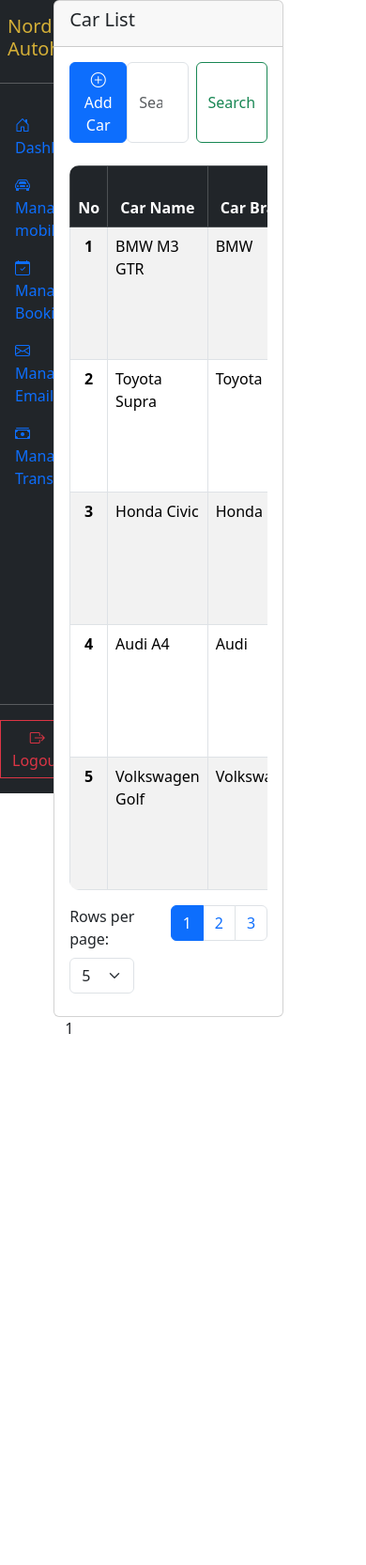
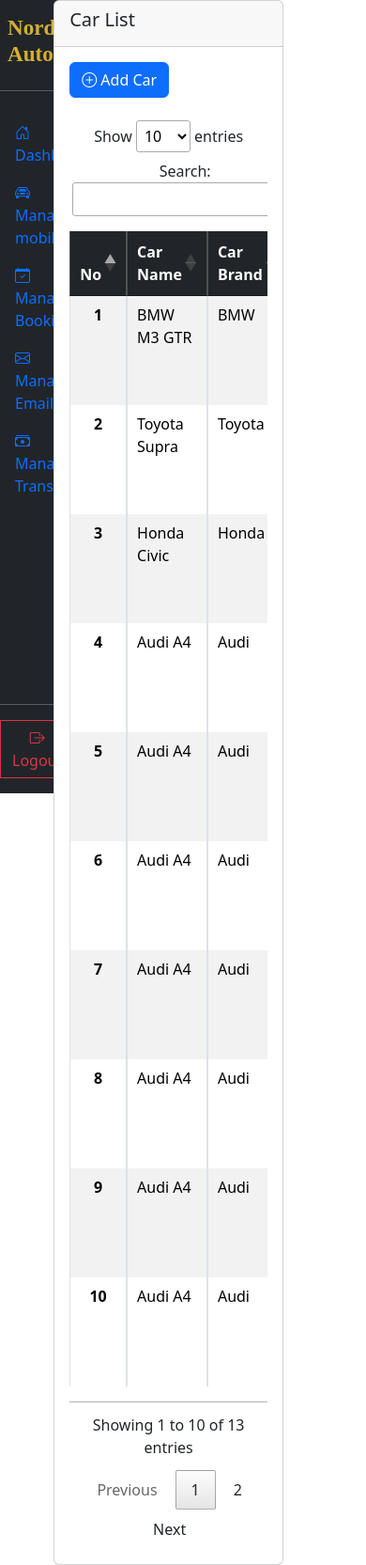
Before and after one commit to HSR777/showroom-mobil, a PHP site: page /admin/manajemen-mobil.php in a window 390 px wide. Shown: the whole page at 94% size. Before the commit the page ends 1100 px from the top, so only its background shows below. Run offline with PHP 8.4, Linux system fonts and the light colour scheme; some libraries are stand-ins or nearby versions.

Commit message:
update manajemen mobil

```diff
--- a/views/admin/manajemen-mobil.php
+++ b/views/admin/manajemen-mobil.php
@@ -8,6 +8,8 @@
     <!-- Bootstrap CSS -->
     <link href="https://cdn.jsdelivr.net/npm/bootstrap@5.3.3/dist/css/bootstrap.min.css" rel="stylesheet">
     <link rel="stylesheet" href="../../statics/css/admin/content-wrapper.css">
+    <!-- DataTables CSS -->
+    <link rel="stylesheet" href="https://cdn.datatables.net/1.13.6/css/jquery.dataTables.min.css">
 </head>
 
 <body>
@@ -30,43 +32,41 @@
                                 <i class="bi bi-plus-circle"></i>
                                 Add Car
                             </a>
-                            <form class="d-flex mb-3" role="search">
-                                <input class="form-control me-2" type="search" placeholder="Search" aria-label="Search">
-                                <button class="btn btn-outline-success" type="submit">Search</button>
-                            </form>
                         </div>
                         <!-- table start -->
                         <div class="table-responsive">
-                            <table id="carTable" class="table table-bordered table-hover table-striped" style="border-radius: 10px; overflow: hidden;">
+                            <table id="carTable" class="table table-bordered table-hover table-striped py-3">
                                 <thead class="table-dark">
                                     <tr>
-                                        <th scope="col" class="p-2 text-center">No</th>
-                                        <th scope="col" class="p-2 text-center">Car Name</th>
-                                        <th scope="col" class="p-2 text-center">Car Brand</th>
-                                        <th scope="col" class="p-2 text-center">Car Type</th>
-                                        <th scope="col" class="p-2 text-center">Car Price</th>
-                                        <th scope="col" class="p-2 text-center">Stock</th>
-                                        <th scope="col" class="p-2 text-center">Last Updated</th>
-                                        <th scope="col" class="p-2 text-center">Actions</th>
+                                        <th scope="col">No</th>
+                                        <th scope="col">Car Name</th>
+                                        <th scope="col">Car Brand</th>
+                                        <th scope="col">Car Type</th>
+                                        <th scope="col">Car Price</th>
+                                        <th scope="col">Stock</th>
+                                        <th scope="col">Last Updated</th>
+                                        <th scope="col">Actions</th>
                                     </tr>
                                 </thead>
                                 <tbody id="carTableBody">
                                     <?php
-                                    $cars = [
+                                    foreach (
+                                        [
                                             ['name' => 'BMW M3 GTR', 'brand' => 'BMW', 'type' => 'Sport', 'price' => 'Rp. 15,000,000,000.00', 'stock' => 1, 'updated' => '12-09-2025 16:00:00'],
                                             ['name' => 'Toyota Supra', 'brand' => 'Toyota', 'type' => 'Sport', 'price' => 'Rp. 1,500,000,000.00', 'stock' => 3, 'updated' => '10-08-2025 14:30:00'],
                                             ['name' => 'Honda Civic', 'brand' => 'Honda', 'type' => 'Sedan', 'price' => 'Rp. 500,000,000.00', 'stock' => 5, 'updated' => '05-07-2025 10:00:00'],
                                             ['name' => 'Audi A4', 'brand' => 'Audi', 'type' => 'Sedan', 'price' => 'Rp. 800,000,000.00', 'stock' => 4, 'updated' => '01-06-2025 12:00:00'],
-                                        ['name' => 'Volkswagen Golf', 'brand' => 'Volkswagen', 'type' => 'Hatchback', 'price' => 'Rp. 600,000,000.00', 'stock' => 6, 'updated' => '15-05-2025 09:00:00'],
-                                        ['name' => 'Mercedes-Benz GLE', 'brand' => 'Mercedes-Benz', 'type' => 'SUV', 'price' => 'Rp. 2,000,000,000.00', 'stock' => 2, 'updated' => '20-04-2025 14:00:00'],
-                                        ['name' => 'Porsche 911', 'brand' => 'Porsche', 'type' => 'Sport', 'price' => 'Rp. 20,000,000,000.00', 'stock' => 1, 'updated' => '10-03-2025 16:30:00'],
-                                        ['name' => 'Volvo XC90', 'brand' => 'Volvo', 'type' => 'SUV', 'price' => 'Rp. 1,800,000,000.00', 'stock' => 3, 'updated' => '05-03-2025 11:00:00'],
-                                        ['name' => 'Ferrari F8 Tributo', 'brand' => 'Ferrari', 'type' => 'Sport', 'price' => 'Rp. 25,000,000,000.00', 'stock' => 1, 'updated' => '25-02-2025 15:00:00'],
-                                        ['name' => 'Lamborghini Huracan', 'brand' => 'Lamborghini', 'type' => 'Sport', 'price' => 'Rp. 30,000,000,000.00', 'stock' => 1, 'updated' => '15-02-2025 13:00:00'],
-                                        ['name' => 'Peugeot 208', 'brand' => 'Peugeot', 'type' => 'Hatchback', 'price' => 'Rp. 400,000,000.00', 'stock' => 7, 'updated' => '10-01-2025 10:00:00'],
-                                        ['name' => 'Renault Clio', 'brand' => 'Renault', 'type' => 'Hatchback', 'price' => 'Rp. 350,000,000.00', 'stock' => 8, 'updated' => '05-01-2025 09:30:00']
-                                    ];
-                                    foreach ($cars as $index => $car): ?>
+                                            ['name' => 'Audi A4', 'brand' => 'Audi', 'type' => 'Sedan', 'price' => 'Rp. 800,000,000.00', 'stock' => 4, 'updated' => '01-06-2025 12:00:00'],
+                                            ['name' => 'Audi A4', 'brand' => 'Audi', 'type' => 'Sedan', 'price' => 'Rp. 800,000,000.00', 'stock' => 4, 'updated' => '01-06-2025 12:00:00'],
+                                            ['name' => 'Audi A4', 'brand' => 'Audi', 'type' => 'Sedan', 'price' => 'Rp. 800,000,000.00', 'stock' => 4, 'updated' => '01-06-2025 12:00:00'],
+                                            ['name' => 'Audi A4', 'brand' => 'Audi', 'type' => 'Sedan', 'price' => 'Rp. 800,000,000.00', 'stock' => 4, 'updated' => '01-06-2025 12:00:00'],
+                                            ['name' => 'Audi A4', 'brand' => 'Audi', 'type' => 'Sedan', 'price' => 'Rp. 800,000,000.00', 'stock' => 4, 'updated' => '01-06-2025 12:00:00'],
+                                            ['name' => 'Audi A4', 'brand' => 'Audi', 'type' => 'Sedan', 'price' => 'Rp. 800,000,000.00', 'stock' => 4, 'updated' => '01-06-2025 12:00:00'],
+                                            ['name' => 'Audi A4', 'brand' => 'Audi', 'type' => 'Sedan', 'price' => 'Rp. 800,000,000.00', 'stock' => 4, 'updated' => '01-06-2025 12:00:00'],
+                                            ['name' => 'Audi A4', 'brand' => 'Audi', 'type' => 'Sedan', 'price' => 'Rp. 800,000,000.00', 'stock' => 4, 'updated' => '01-06-2025 12:00:00'],
+                                            ['name' => 'Volkswagen Golf', 'brand' => 'Volkswagen', 'type' => 'Hatchback', 'price' => 'Rp. 600,000,000.00', 'stock' => 6, 'updated' => '15-05-2025 09:00:00']
+                                        ] as $index => $car
+                                    ): ?>
                                         <tr>
                                             <th scope="row" class="text-center"><?= $index + 1 ?></th>
                                             <td><?= $car['name'] ?></td>
@@ -89,38 +89,12 @@
                             </table>
                         </div>
                         <!-- table end -->
-                        <!-- filter start -->
-                        <div class="d-flex justify-content-between mb-2">
-                            <!-- Row per page start -->
-                            <div>
-                                <label for="rowsPerPage" class="form-label me-2">Rows per page:</label>
-                                <select id="rowsPerPage" class="form-select" style="width: auto; display: inline-block;">
-                                    <option value="5">5</option>
-                                    <option value="10">10</option>
-                                    <option value="15">15</option>
-                                    <option value="20">20</option>
-                                    <option value="25">25</option>
-                                </select>
-                            </div>
-                            <!-- Row per page End -->
-                            <!-- Pagination start -->
-                            <nav aria-label="Page navigation example">
-                                <ul id="pagination" class="pagination">
-                                    <!-- Pagination items will be dynamically generated -->
-                                </ul>
-                            </nav>
-                            <!-- Pagination end -->
-                        </div>
-                        <!-- filter end -->
                     </div>
                 </div>
                 <!-- Row Card Table End-->
                 <!-- modal add car -->
-                <?= include ('modal-add-mobil.php'); ?>
+                <?php include('modal-add-mobil.php'); ?>
                 <!-- modal add car End-->
-
-
-
             </div>
         </div>
         <!-- Wrapper End -->
@@ -128,75 +102,14 @@
 
     <!-- Bootstrap JS Bundle with Popper -->
     <script src="https://cdn.jsdelivr.net/npm/bootstrap@5.3.3/dist/js/bootstrap.bundle.min.js"></script>
+    <!-- jQuery and DataTables JS -->
+    <script src="https://code.jquery.com/jquery-3.7.0.min.js"></script>
+    <script src="https://cdn.datatables.net/1.13.6/js/jquery.dataTables.min.js"></script>
     <script>
-        const rowsPerPageSelect = document.getElementById('rowsPerPage');
-        const carTableBody = document.getElementById('carTableBody');
-        const pagination = document.getElementById('pagination');
-        const cars = <?= json_encode($cars) ?>;
-
-        let currentPage = 1;
-        let rowsPerPage = parseInt(rowsPerPageSelect.value);
-
-        function displayTable() {
-            carTableBody.innerHTML = '';
-            const start = (currentPage - 1) * rowsPerPage;
-            const end = start + rowsPerPage;
-            const paginatedCars = cars.slice(start, end);
-
-            paginatedCars.forEach((car, index) => {
-                const row = `
-                    <tr>
-                        <th scope="row" class="text-center">${start + index + 1}</th>
-                        <td>${car.name}</td>
-                        <td>${car.brand}</td>
-                        <td>${car.type}</td>
-                        <td>${car.price}</td>
-                        <td>${car.stock}</td>
-                        <td>${car.updated}</td>
-                        <td>
-                            <a href="#" class="btn btn-info">
-                                <i class="bi bi-pencil-square"></i> Edit
-                            </a>
-                            <a href="#" class="btn btn-outline-danger">
-                                <i class="bi bi-trash"></i> Delete
-                            </a>
-                        </td>
-                    </tr>
-                `;
-                carTableBody.innerHTML += row;
+        $(document).ready(function() {
+            $('#carTable').DataTable({
             });
-        }
-
-        function setupPagination() {
-            pagination.innerHTML = '';
-            const pageCount = Math.ceil(cars.length / rowsPerPage);
-
-            for (let i = 1; i <= pageCount; i++) {
-                const pageItem = `
-                    <li class="page-item ${i === currentPage ? 'active' : ''}">
-                        <a class="page-link" href="#" onclick="changePage(${i})">${i}</a>
-                    </li>
-                `;
-                pagination.innerHTML += pageItem;
-            }
-        }
-
-        function changePage(page) {
-            currentPage = page;
-            displayTable();
-            setupPagination();
-        }
-
-        rowsPerPageSelect.addEventListener('change', () => {
-            rowsPerPage = parseInt(rowsPerPageSelect.value);
-            currentPage = 1;
-            displayTable();
-            setupPagination();
         });
-
-        // Initial setup
-        displayTable();
-        setupPagination();
     </script>
 </body>
 
--- a/views/admin/sidebar.php
+++ b/views/admin/sidebar.php
@@ -6,7 +6,7 @@
     <!-- Groub 01 -->
     <div class="mx-0 my-2 text-center">
         <a href="dashboard.php" style="text-decoration: none;">
-            <h5 class="p-2" style="color : #D4AF37">Nordique Autohaus</h5>
+            <h3 class="p-2 fw-bold" style="color: #D4AF37; font-family: 'Cinzel', serif;">Nordique Autohaus</h3>
         </a>
         <hr>
     </div>
```
Also changed, not shown: views/admin/modal-add-mobil.php (line endings or trailing spaces). Lines whose indentation alone changed are shown as unchanged.
